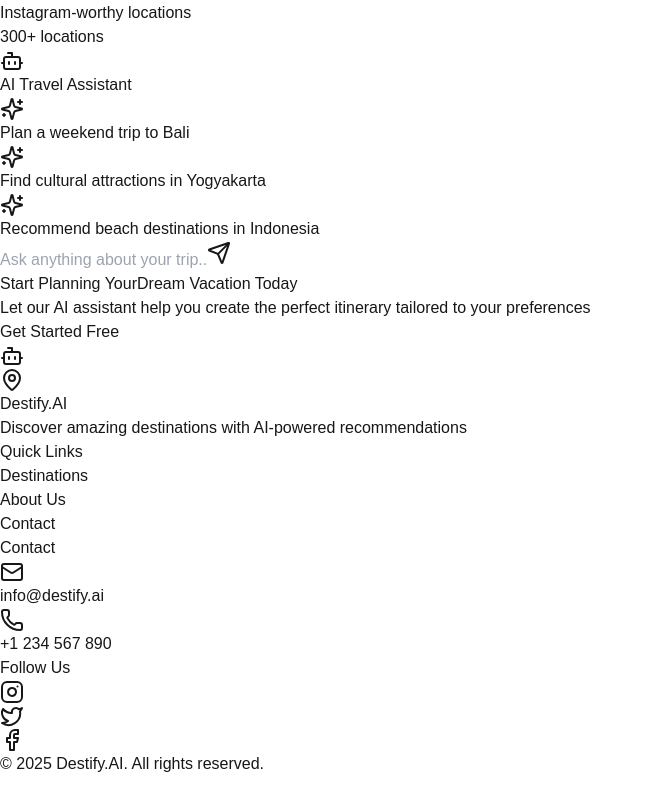
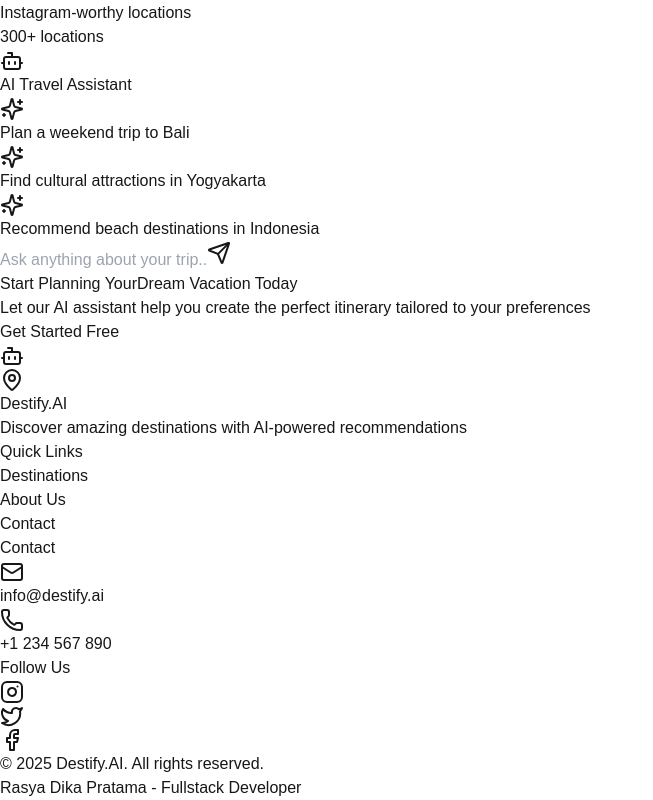
Before and after one commit to dikaproject/Destify-AI, a Next.js app: page / in a window 1280 px wide. Shown: the part 2303-3103 px from the top of the page, without its empty margins (0-653 px from the left). Before the commit the page ends 3079 px from the top, so only its background shows below. Built offline with nearby package versions, Linux system fonts and the light colour scheme.

Commit message:
update footer

```diff
--- a/src/components/common/Footer.tsx
+++ b/src/components/common/Footer.tsx
@@ -70,6 +70,7 @@
 
         <div className="mt-8 pt-8 border-t border-gray-200 text-center text-gray-600">
           <p>&copy; {new Date().getFullYear()} Destify.AI. All rights reserved.</p>
+          <p>Rasya Dika Pratama - Fullstack Developer</p>
         </div>
       </div>
     </footer>
```
